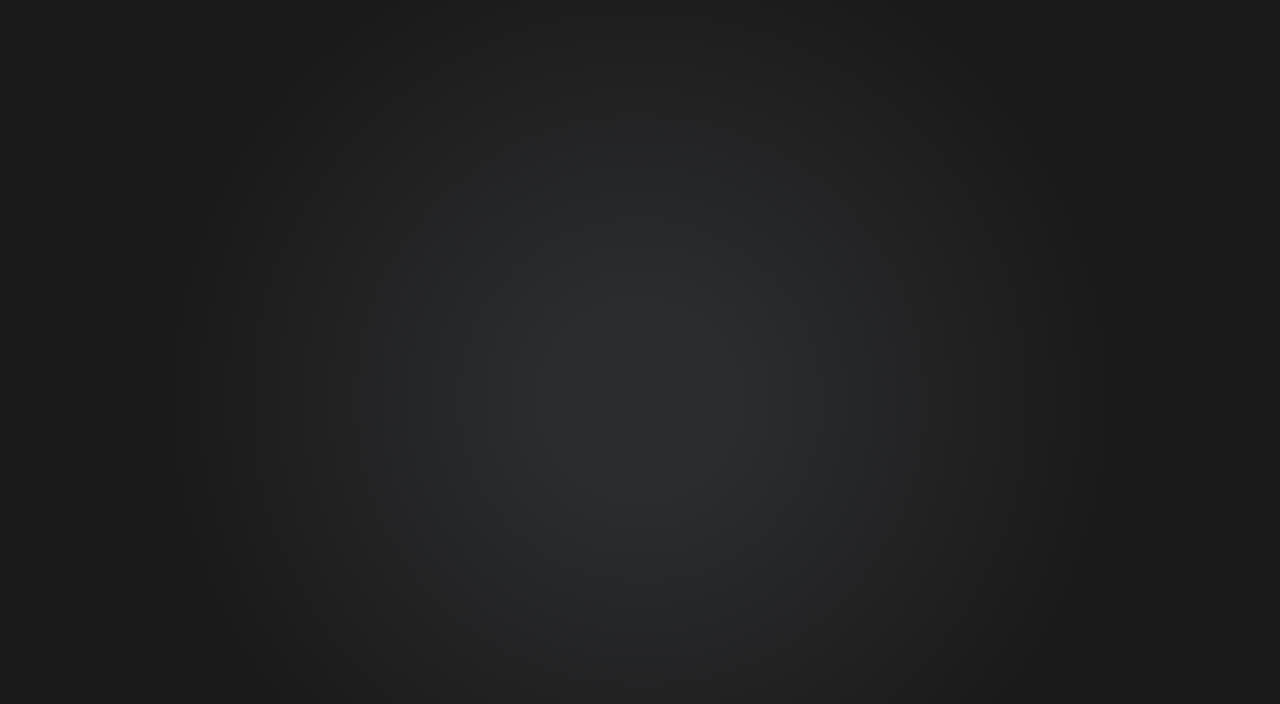
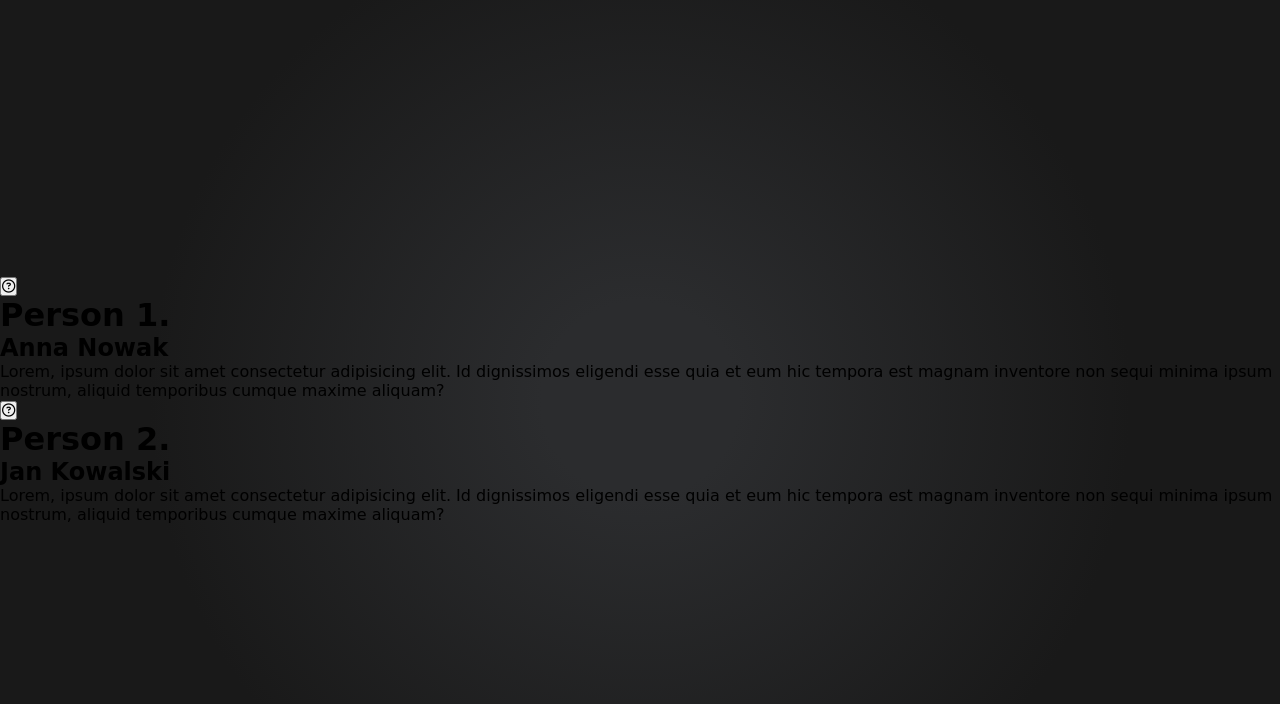
Before and after one commit to gabatk/Animated-cards-1, a plain HTML site: page index.html in a window 1280 px wide. Drawn offline with Linux system fonts and the light colour scheme.

Commit message:
HTML part of the project prepared.

```diff
--- a/index.html
+++ b/index.html
@@ -1,15 +1,45 @@
 <!DOCTYPE html>
 <html lang="en">
-<head>
-    <meta charset="UTF-8">
-    <meta http-equiv="X-UA-Compatible" content="IE=edge">
-    <meta name="viewport" content="width=device-width, initial-scale=1.0">
-    <title>Animated cards 1.</title>
-    <link rel="stylesheet" href="./css/style.css">
-    <script src="https://kit.fontawesome.com/e3bd443a68.js" crossorigin="anonymous"></script>
-</head>
+	<head>
+		<meta charset="UTF-8" />
+		<meta http-equiv="X-UA-Compatible" content="IE=edge" />
+		<meta name="viewport" content="width=device-width, initial-scale=1.0" />
+		<title>Animated cards 1.</title>
+		<link rel="stylesheet" href="./css/style.css" />
+		<script
+			src="https://kit.fontawesome.com/e3bd443a68.js"
+			crossorigin="anonymous"></script>
+	</head>
 
-<body>
+	<body>
+		<div class="cards">
+			<div class="card one">
+				<button><i class="far fa-question-circle"></i></button>
+				<div class="text">
+					<h1>Person 1.</h1>
+					<h2>Anna Nowak</h2>
+					<p>
+						Lorem, ipsum dolor sit amet consectetur adipisicing elit. Id
+						dignissimos eligendi esse quia et eum hic tempora est magnam
+						inventore non sequi minima ipsum nostrum, aliquid temporibus cumque
+						maxime aliquam?
+					</p>
+				</div>
 
-</body>
+				<div class="card two">
+					<button><i class="far fa-question-circle"></i></button>
+					<div class="text">
+						<h1>Person 2.</h1>
+						<h2>Jan Kowalski</h2>
+						<p>
+							Lorem, ipsum dolor sit amet consectetur adipisicing elit. Id
+							dignissimos eligendi esse quia et eum hic tempora est magnam
+							inventore non sequi minima ipsum nostrum, aliquid temporibus
+							cumque maxime aliquam?
+						</p>
+					</div>
+				</div>
+			</div>
+		</div>
+	</body>
 </html>
```
Also changed, not shown: img/man-g77f055780_1920.jpg (added), img/woman-g383b44326_1920.jpg (added).
